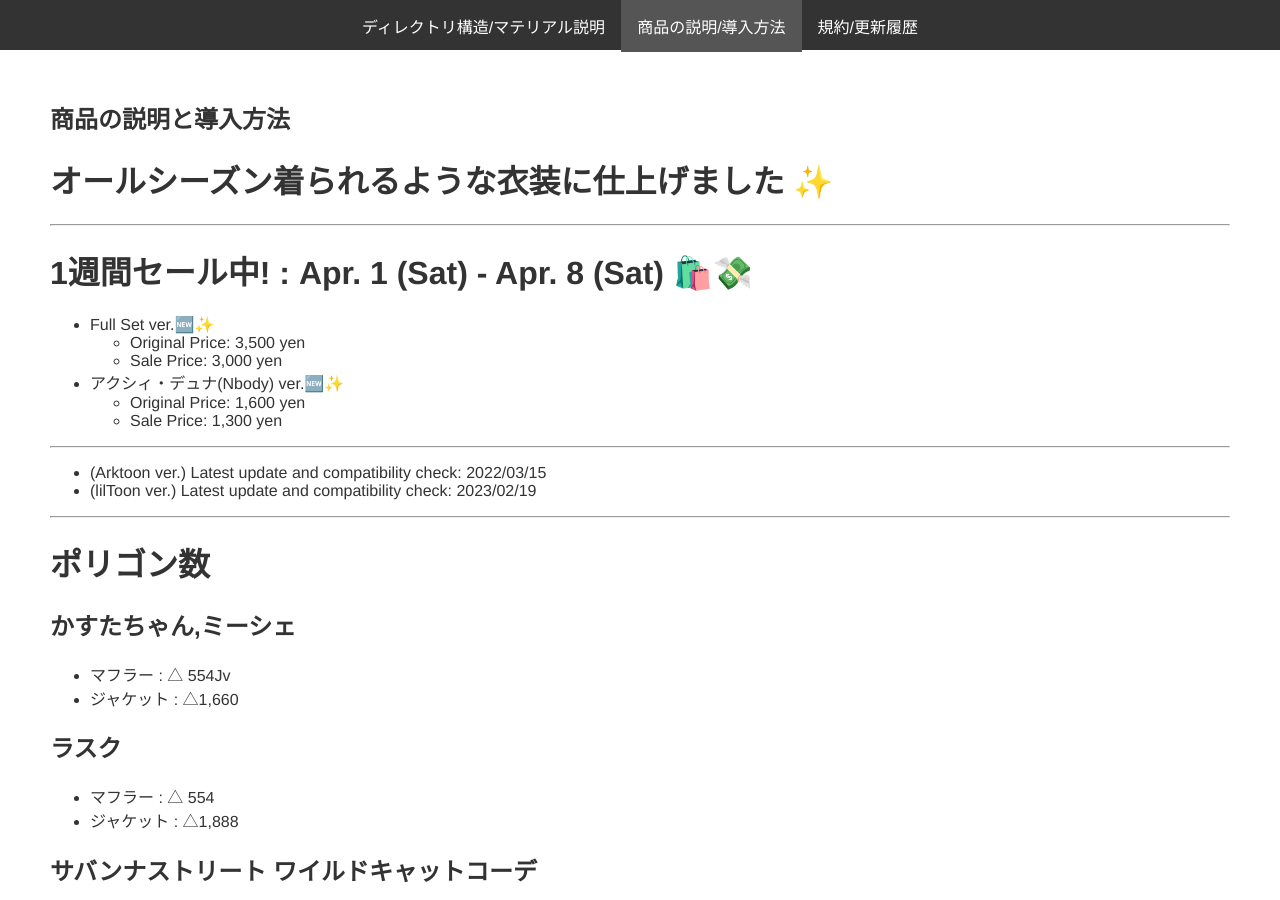
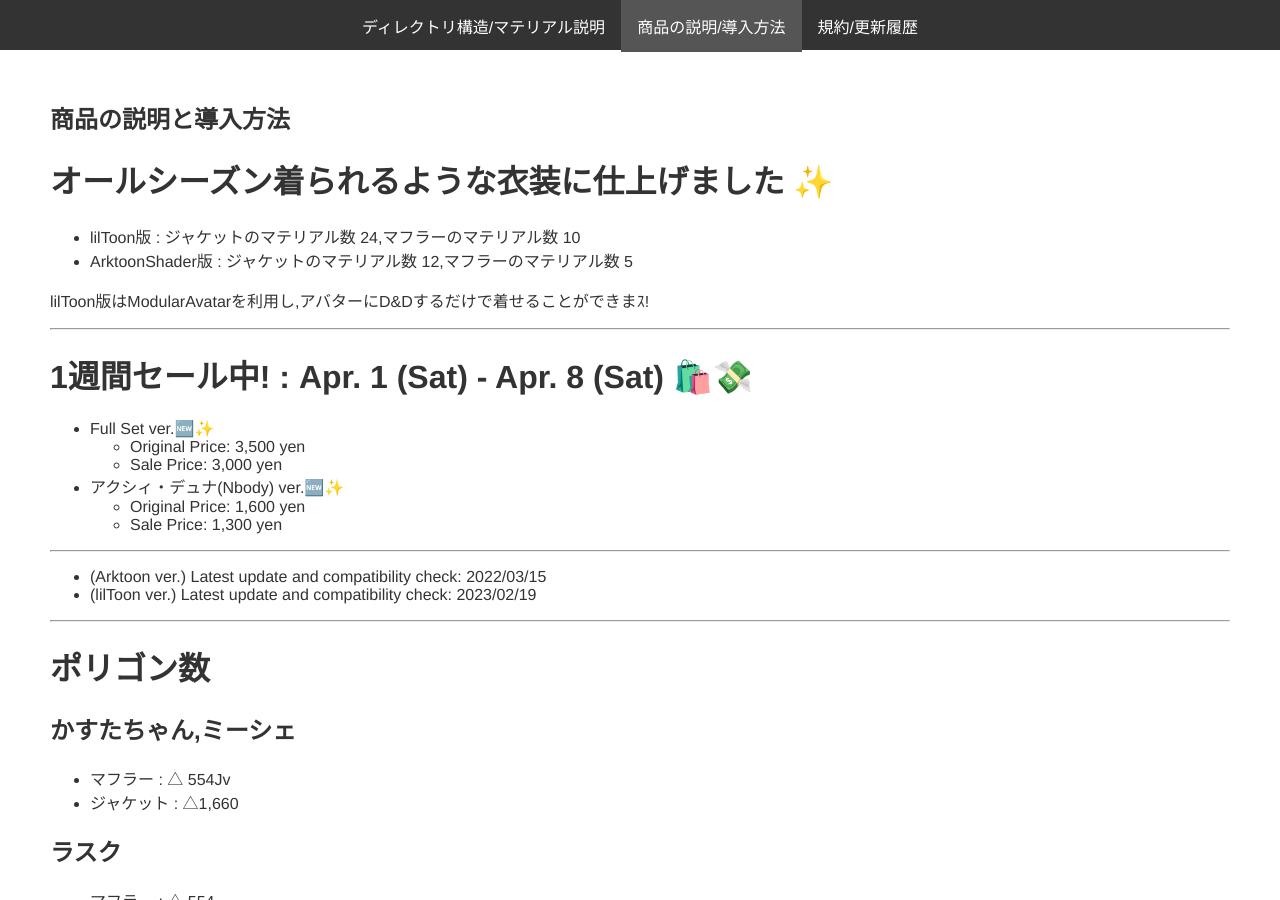
Before and after one commit to KLJP01/CasualAndCoolJacketManual, a Jekyll site: the page built from getting-started.md, in a window 1280 px wide and 900 px high. Built offline with Jekyll 4.4.1, drawn with Linux system fonts in a browser that asks for light colours.

Commit message:
:memo: Add

```diff
--- a/getting-started.md
+++ b/getting-started.md
@@ -4,6 +4,10 @@ title: 商品の説明と導入方法
 ---
 
 # オールシーズン着られるような衣装に仕上げました ✨
+- lilToon版 : ジャケットのマテリアル数 24,マフラーのマテリアル数 10
+- ArktoonShader版 : ジャケットのマテリアル数 12,マフラーのマテリアル数 5
+
+lilToon版はModularAvatarを利用し,アバターにD&Dするだけで着せることができまｽ!
 
 ---
 
```
